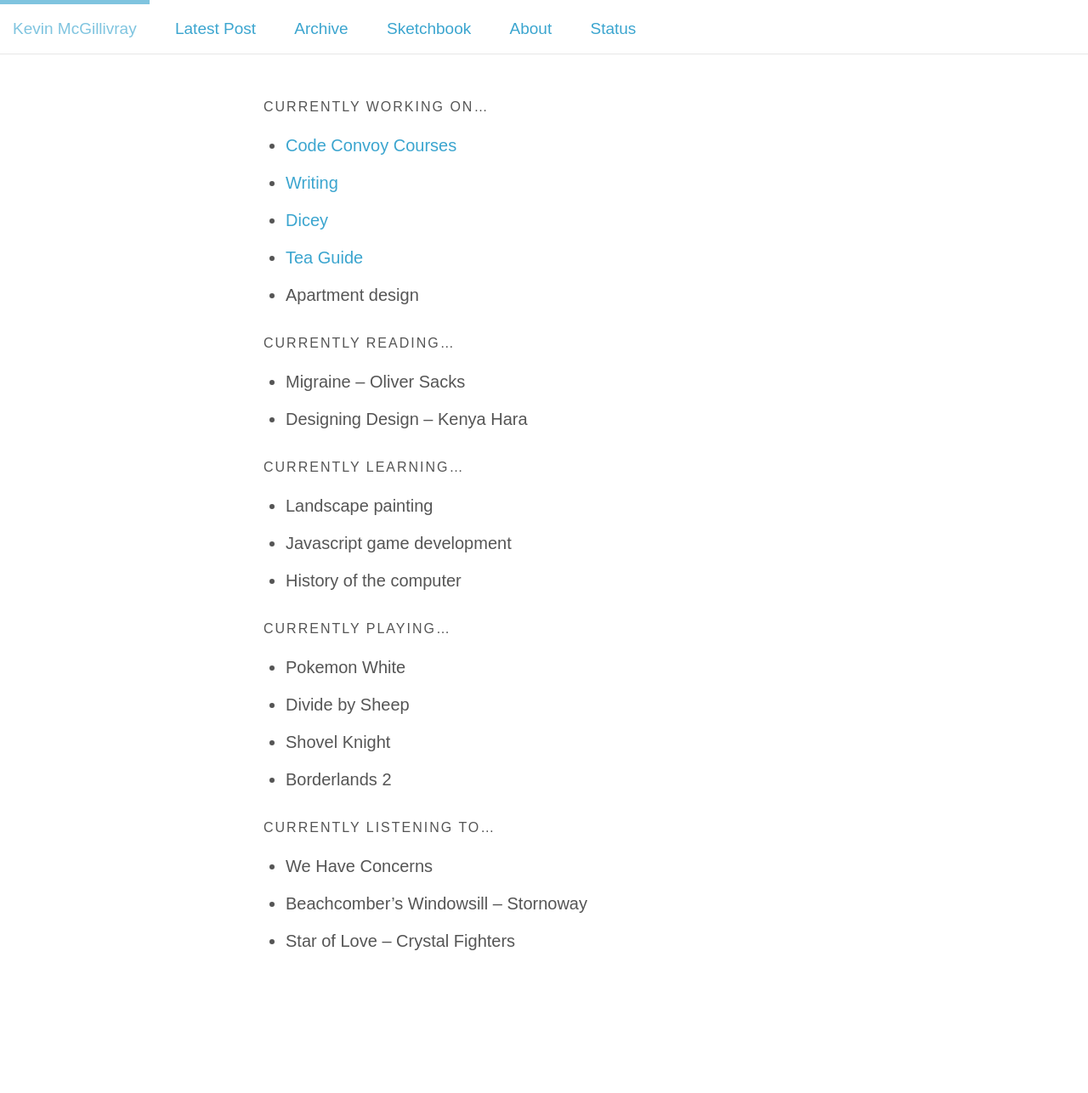
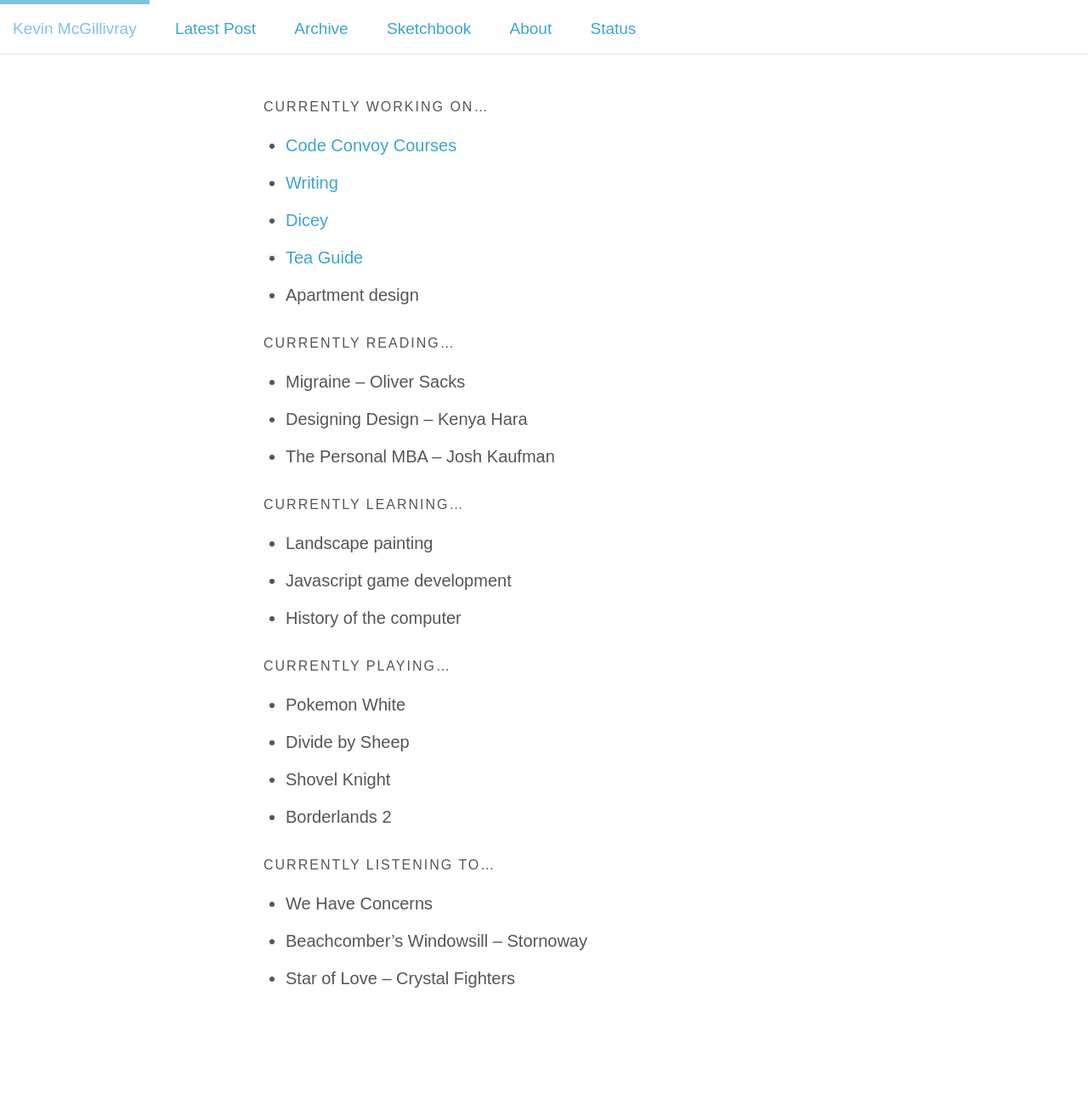
Before and after one commit to kmcgillivray/kmcgillivray.github.io, a Jekyll site: the page built from status/index.md, in a window 1280 px wide. Shown: the whole page at 85% size. Built offline with Jekyll 4.4.1, drawn with Linux system fonts in a browser that asks for light colours; nearby versions of some CDN libraries; before the commit the page ends 1242 px from its top, so only the background shows below that.

Commit message:
Update status

```diff
--- a/status/index.md
+++ b/status/index.md
@@ -15,6 +15,7 @@
 
 * Migraine – Oliver Sacks
 * Designing Design – Kenya Hara
+* The Personal MBA – Josh Kaufman
 
 ### Currently learning...
 
```
